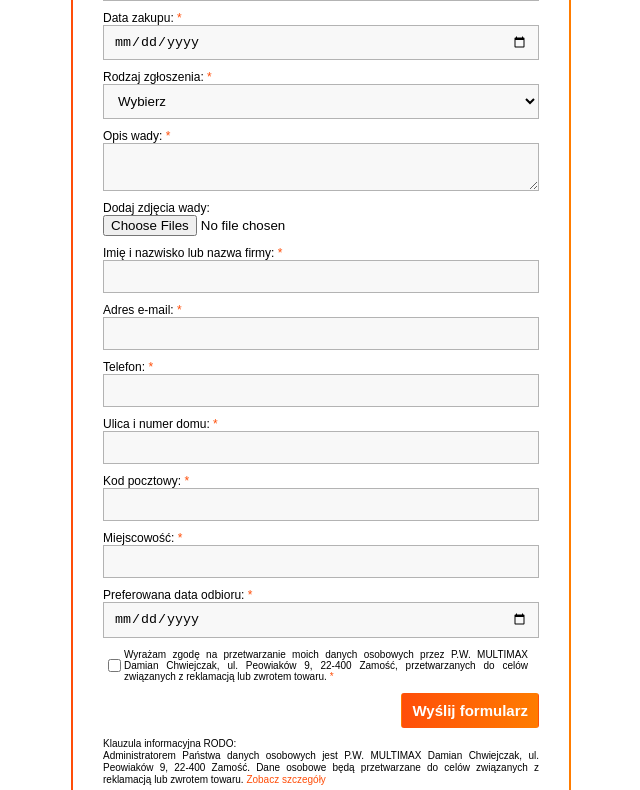
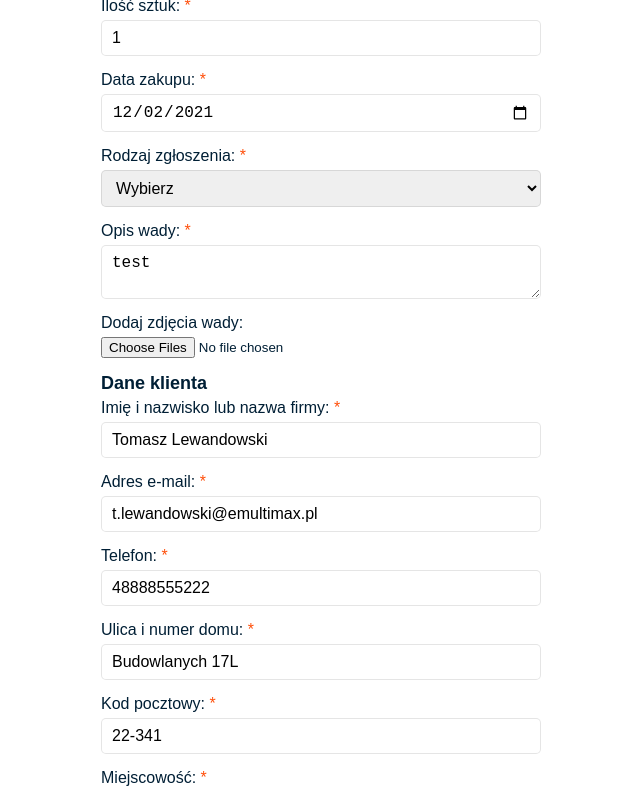
Before and after one commit to tomek2x1/formularz-reklamacji-online, a React (Create React App) app: page / in a window 1280 px wide. Shown: the part 280-1070 px from the top of the page, without its empty margins (319-959 px from the left). Built offline with nearby package versions, Linux system fonts and the light colour scheme.

Commit message:
stylowanie, tworzenie obiektu do fresha

```diff
--- a/src/App.css
+++ b/src/App.css
@@ -4,136 +4,120 @@
 
 body {
   background-color: #f7f7f7;
-  font-family: "Poppins", sans-serif;
+  font-family: 'IBM Plex Sans', sans-serif;
+  color: rgb(0, 31, 53);
 }
 
-.return {
+#formularz-reklamacji .return {
   background-color: #fff;
-  font-size: 12px;
+  font-size: 16px;
 }
 
-.return-form {
+#formularz-reklamacji .return-form {
   max-width: 500px;
   margin: 0 auto;
   border-radius: 5px;
   padding: 20px 30px;
-  border-style: solid;
-  border-width: 2px;
-  border-image: linear-gradient(90deg, #ff4e09 0%, #ff7c00 100%) 1;
 }
 
-.return-form__title {
+#formularz-reklamacji .return-form__subtitle {
   margin: 0px;
-  margin-bottom: 10px;
+  margin-bottom: 5px;
+  font-size: 18px;
+  font-weight: bold;
+  font-family: 'Lexend', sans-serif;
 }
 
-.return-form__subtitle {
-  font-size: 15px;
-  margin-top: 25px;
-  margin-bottom: 10px;
-  font-weight: 600;
+
+#formularz-reklamacji .return-form__label {
+  display: block;
+  margin-bottom: 15px;
 }
 
-.return-form__label {
-  display: block;
-  margin-bottom: 10px;
+#formularz-reklamacji .return-form__name {
+  font-size: 16px;
+  margin-bottom: 5px;
 }
 
-.return-form__name {
-  font-size: 12px;
-}
-
-.return-form__star {
+#formularz-reklamacji .return-form__star {
   color: #ff4e09;
 }
 
-.return-form__field {
+#formularz-reklamacji .return-form__field {
   display: block;
   width: 100%;
   border: none;
-  background: #f8f8f8;
-  border: 1px solid #b3b3b3;
+  border: 1px solid rgba(0, 0, 0, 0.102);
   padding: 8px 10px;
   outline: none;
+  border-radius:5px;
+  font-size: 16px;;
 }
 
-.return-form__field:focus {
+#formularz-reklamacji .return-form__field:focus {
+  border-color: #001f35;
+}
+
+#formularz-reklamacji .return-form__require .return-form__field {
   border-color: #ff4e09;
 }
 
-.return-form__require .return-form__field {
+#formularz-reklamacji .return-form__extra-field {
+  display: none;
+}
+
+#formularz-reklamacji .return-form__extra-field--show {
+  display: block;
+}
+
+#formularz-reklamacji .return-form__radio-wrapper {
   border-color: #ff4e09;
 }
 
-.return-form__field.return-form__require {
-  border-color: #ff4e09;
-}
-
-.return-form__extra-field {
+#formularz-reklamacji .return-form__box {
   display: none;
 }
 
-.return-form__extra-field--show {
+#formularz-reklamacji .return-form__box--show {
   display: block;
 }
 
-.return-form__radio-wrapper {
-  border-color: #ff4e09;
-}
-
-/* Chrome, Safari, Edge, Opera */
-input::-webkit-outer-spin-button,
-input::-webkit-inner-spin-button {
-  -webkit-appearance: none;
-  margin: 0;
-}
-
-/* Firefox */
-input[type="number"] {
-  -moz-appearance: textfield;
-}
-
-.return-form__box {
-  display: none;
-}
-
-.return-form__box--show {
-  display: block;
-}
-
-.return-form__require-info {
+#formularz-reklamacji .return-form__require-info {
   color: #ff4e09;
   margin: 0;
+  margin-top:2px;
   font-size: 10px;
 }
 
-.return-form__product-box {
-  margin-top: 20px;
-  background: #efefef;
+#formularz-reklamacji .return-form__product-box {
+  margin-top: 10px;
+  background: #eaeced;
   padding: 10px 5px;
+  border-radius:5px;
 }
 
-.return-form__tooltip {
+#formularz-reklamacji .return-form__tooltip {
   position: relative;
   display: block;
 }
 
-.return-form__tooltip .return-form__tooltiptext {
+#formularz-reklamacji .return-form__tooltip .return-form__tooltiptext {
   visibility: hidden;
   max-width: 100%;
   background-color: #f8f8f8;
   text-align: center;
   position: absolute;
   z-index: 1;
-  top: -100%;
+  top: -70%;
   font-size: 12px;
   text-align: left;
   font-weight: 600;
   padding: 10px;
-  border: 1px solid #ff4e09;
+  border: 1px solid #001f35;
+  border-radius: 5px;
 }
 
-.return-form__tooltip .return-form__tooltiptext::after {
+#formularz-reklamacji .return-form__tooltip .return-form__tooltiptext::after {
   content: "";
   position: absolute;
   top: 100%;
@@ -141,109 +125,114 @@ input[type="number"] {
   margin-left: -5px;
   border-width: 5px;
   border-style: solid;
-  border-color: #ff4e09 transparent transparent transparent;
+  border-color: #001f35 transparent transparent transparent;
 }
 
-.return-form__tooltip:hover .return-form__tooltiptext {
+#formularz-reklamacji .return-form__tooltip:hover .return-form__tooltiptext {
   visibility: visible;
 }
 
-.return-form__agreement-wrapper {
+#formularz-reklamacji .return-form__agreement-wrapper {
   margin-top: 10px;
 }
 
-.return-form__agreement {
+#formularz-reklamacji .return-form__agreement {
   display: flex;
   font-size: 10px;
   cursor: pointer;
   border: 1px solid transparent;
   padding-right: 10px;
-  margin-bottom: 0px;
 }
 
-.return-form__require.return-form__agreement {
+#formularz-reklamacji .return-form__require.return-form__agreement {
   border-color: #ff4e09;
   margin-bottom: 0px;
 }
 
-.return-form__agreement-text {
+#formularz-reklamacji .return-form__agreement-text {
   text-align: justify;
 }
 
-.return-form__btn-wrapper {
+#formularz-reklamacji .return-form__btn-wrapper {
   display: flex;
   justify-content: flex-end;
 }
 
-.return-form__btn {
-  background: #ff4e09;
-  background: linear-gradient(90deg, #ff4e09 0%, #ff7c00 100%);
-  border: 1px solid transparent;
-  color: #ffffff;
+#formularz-reklamacji .return-form__info-warning {
+  color: #f0a04e;
+  text-align: justify;
+  font-size: 13px;
+}
+
+#formularz-reklamacji .return-form__btn {
+  background: transparent;
+  border: 1px solid #f37043;
+  color: #f37043;
   padding: 8px 10px;
   font-size: 15px;
-  font-weight: bold;
   cursor: pointer;
   border-radius: 3px;
   margin-top: 10px;
   margin-bottom: 10px;
+  transition: .2s ease-in;
 }
 
-.return-form__btn:hover {
-  background: #ff9300;
-  background: linear-gradient(90deg, #ff9300 0%, #ff9300 100%);
-  border-color: #ff9300;
+#formularz-reklamacji .return-form__btn:hover {
+  background: #f37043;
+  color: #fff;
 }
 
-.return-form__btn--small {
+#formularz-reklamacji .return-form__btn--small {
   padding: 7px 9px;
   font-size: 12px;
   border: none;
+  color:#fff;
 }
 
-.return-form__btn--add {
+#formularz-reklamacji .return-form__btn--add {
   background: #4bb94b;
   margin-right: 10px;
 }
 
-.return-form__btn--add:hover {
+#formularz-reklamacji .return-form__btn--add:hover {
   background: #338333;
 }
 
-.return-form__btn--remove {
+#formularz-reklamacji .return-form__btn--remove {
   background: #ff4e4e;
 }
 
-.return-form__btn--remove:hover {
+#formularz-reklamacji .return-form__btn--remove:hover {
   background: #ff0000;
 }
 
-.return-form__btn--remove:disabled {
+#formularz-reklamacji .return-form__btn--remove:disabled {
   background: #efefef;
 }
 
-.return-form__buttons-wrapper {
+#formularz-reklamacji .return-form__buttons-wrapper {
   border: 1px solid transparent;
 }
 
-.return-form__buttons-wrapper-warning {
+#formularz-reklamacji .return-form__buttons-wrapper-warning {
   border-color: #ff4e09;
 }
 
-.return-form__footer {
+#formularz-reklamacji .return-form__footer {
+  margin-top: 10px;
   text-align: justify;
   font-size: 10px;
   line-height: 12px;
 }
 
-.return-form__footer-rodo {
+#formularz-reklamacji .return-form__footer-rodo {
   text-decoration: none;
   color: #ff4e09;
 }
 
 /* Spinner   */
 
-.return-spinner {
+#formularz-reklamacji .return-spinner {
   height: 800px;
   min-height: 100%;
   background-color: #fff;
@@ -252,14 +241,14 @@ input[type="number"] {
   align-items: center;
 }
 
-.return-spinner__wrapper {
+#formularz-reklamacji .return-spinner__wrapper {
   margin: 0px auto;
   width: 40px;
   height: 40px;
   position: relative;
 }
 
-.return-spinner__wrapper .return-spinner-circle {
+#formularz-reklamacji .return-spinner__wrapper .return-spinner-circle {
   width: 100%;
   height: 100%;
   position: absolute;
@@ -267,7 +256,7 @@ input[type="number"] {
   top: 0;
 }
 
-.return-spinner__wrapper .return-spinner-circle:before {
+#formularz-reklamacji .return-spinner__wrapper .return-spinner-circle:before {
   content: "";
   display: block;
   margin: 0 auto;
@@ -279,102 +268,80 @@ input[type="number"] {
     both;
   animation: return-spinner-circleFadeDelay 1.2s infinite ease-in-out both;
 }
-.return-spinner__wrapper .return-spinner-circle2 {
-  -webkit-transform: rotate(30deg);
-  -ms-transform: rotate(30deg);
+#formularz-reklamacji .return-spinner__wrapper .return-spinner-circle2 {
   transform: rotate(30deg);
 }
-.return-spinner__wrapper .return-spinner-circle3 {
-  -webkit-transform: rotate(60deg);
-  -ms-transform: rotate(60deg);
+#formularz-reklamacji .return-spinner__wrapper .return-spinner-circle3 {
   transform: rotate(60deg);
 }
-.return-spinner__wrapper .return-spinner-circle4 {
-  -webkit-transform: rotate(90deg);
-  -ms-transform: rotate(90deg);
+#formularz-reklamacji .return-spinner__wrapper .return-spinner-circle4 {
   transform: rotate(90deg);
 }
-.return-spinner__wrapper .return-spinner-circle5 {
-  -webkit-transform: rotate(120deg);
-  -ms-transform: rotate(120deg);
+#formularz-reklamacji .return-spinner__wrapper .return-spinner-circle5 {
   transform: rotate(120deg);
 }
-.return-spinner__wrapper .return-spinner-circle6 {
-  -webkit-transform: rotate(150deg);
-  -ms-transform: rotate(150deg);
+#formularz-reklamacji .return-spinner__wrapper .return-spinner-circle6 {
   transform: rotate(150deg);
 }
-.return-spinner__wrapper .return-spinner-circle7 {
-  -webkit-transform: rotate(180deg);
-  -ms-transform: rotate(180deg);
+#formularz-reklamacji .return-spinner__wrapper .return-spinner-circle7 {
   transform: rotate(180deg);
 }
-.return-spinner__wrapper .return-spinner-circle8 {
-  -webkit-transform: rotate(210deg);
-  -ms-transform: rotate(210deg);
+#formularz-reklamacji .return-spinner__wrapper .return-spinner-circle8 {
   transform: rotate(210deg);
 }
-.return-spinner__wrapper .return-spinner-circle9 {
-  -webkit-transform: rotate(240deg);
-  -ms-transform: rotate(240deg);
+#formularz-reklamacji .return-spinner__wrapper .return-spinner-circle9 {
   transform: rotate(240deg);
 }
-.return-spinner__wrapper .return-spinner-circle10 {
-  -webkit-transform: rotate(270deg);
-  -ms-transform: rotate(270deg);
+#formularz-reklamacji .return-spinner__wrapper .return-spinner-circle10 {
   transform: rotate(270deg);
 }
-.return-spinner__wrapper .return-spinner-circle11 {
-  -webkit-transform: rotate(300deg);
-  -ms-transform: rotate(300deg);
+#formularz-reklamacji .return-spinner__wrapper .return-spinner-circle11 {
   transform: rotate(300deg);
 }
-.return-spinner__wrapper .return-spinner-circle12 {
-  -webkit-transform: rotate(330deg);
-  -ms-transform: rotate(330deg);
+#formularz-reklamacji .return-spinner__wrapper .return-spinner-circle12 {
   transform: rotate(330deg);
 }
-.return-spinner__wrapper .return-spinner-circle2:before {
+#formularz-reklamacji .return-spinner__wrapper .return-spinner-circle2:before {
   -webkit-animation-delay: -1.1s;
   animation-delay: -1.1s;
 }
-.return-spinner__wrapper .return-spinner-circle3:before {
+#formularz-reklamacji .return-spinner__wrapper .return-spinner-circle3:before {
   -webkit-animation-delay: -1s;
   animation-delay: -1s;
 }
-.return-spinner__wrapper .return-spinner-circle4:before {
+#formularz-reklamacji .return-spinner__wrapper .return-spinner-circle4:before {
   -webkit-animation-delay: -0.9s;
   animation-delay: -0.9s;
 }
-.return-spinner__wrapper .return-spinner-circle5:before {
+#formularz-reklamacji .return-spinner__wrapper .return-spinner-circle5:before {
   -webkit-animation-delay: -0.8s;
   animation-delay: -0.8s;
 }
-.return-spinner__wrapper .return-spinner-circle6:before {
+#formularz-reklamacji .return-spinner__wrapper .return-spinner-circle6:before {
   -webkit-animation-delay: -0.7s;
   animation-delay: -0.7s;
 }
-.return-spinner__wrapper .return-spinner-circle7:before {
+#formularz-reklamacji .return-spinner__wrapper .return-spinner-circle7:before {
   -webkit-animation-delay: -0.6s;
   animation-delay: -0.6s;
 }
-.return-spinner__wrapper .return-spinner-circle8:before {
+#formularz-reklamacji .return-spinner__wrapper .return-spinner-circle8:before {
   -webkit-animation-delay: -0.5s;
   animation-delay: -0.5s;
 }
-.return-spinner__wrapper .return-spinner-circle9:before {
+#formularz-reklamacji .return-spinner__wrapper .return-spinner-circle9:before {
   -webkit-animation-delay: -0.4s;
   animation-delay: -0.4s;
 }
-.return-spinner__wrapper .return-spinner-circle10:before {
+#formularz-reklamacji .return-spinner__wrapper .return-spinner-circle10:before {
   -webkit-animation-delay: -0.3s;
   animation-delay: -0.3s;
 }
-.return-spinner__wrapper .return-spinner-circle11:before {
+#formularz-reklamacji .return-spinner__wrapper .return-spinner-circle11:before {
   -webkit-animation-delay: -0.2s;
   animation-delay: -0.2s;
 }
-.return-spinner__wrapper .return-spinner-circle12:before {
+#formularz-reklamacji .return-spinner__wrapper .return-spinner-circle12:before {
   -webkit-animation-delay: -0.1s;
   animation-delay: -0.1s;
 }
@@ -402,39 +369,61 @@ input[type="number"] {
 }
 
 /* Wiadomość dla klienta po wysłaniu formularza  */
-.return-message {
+#formularz-reklamacji .return-message {
   padding: 30px 20px;
 }
 
-.return-message__container {
+#formularz-reklamacji .return-message__container {
   text-align: center;
 }
 
-.return-message__success {
+#formularz-reklamacji .return-message__success {
   color: green;
   font-size: 18px;
 }
 
-.return-message__id {
+#formularz-reklamacji .return-message__id {
   font-size: 25px;
   color: #ff4e09;
 }
 
-.return-message__id strong {
+#formularz-reklamacji .return-message__id strong {
   font-weight: 800;
 }
 
-.return-message__remember {
+#formularz-reklamacji .return-message__remember {
   margin-top: 30px;
   font-weight: 800;
   font-size: 12px;
 }
 
-.return-message__error {
+#formularz-reklamacji .return-message__error {
   color: #ff4e09;
   font-size: 25px;
 }
 
-.return-message__hide {
+#formularz-reklamacji .return-message__hide {
   display: none;
 }
+
+
+/* input type="number" hide arrow  */
+/* Chrome, Safari, Edge, Opera */
+#formularz-reklamacji input::-webkit-outer-spin-button,
+#formularz-reklamacji input::-webkit-inner-spin-button {
+  -webkit-appearance: none;
+  margin: 0;
+}
+
+/* Firefox */
+#formularz-reklamacji input[type=number] {
+  -moz-appearance: textfield;
+}
+
+/* Change the white to any color */
+#formularz-reklamacji input:-webkit-autofill,
+#formularz-reklamacji input:-webkit-autofill:hover,
+#formularz-reklamacji input:-webkit-autofill:focus,
+#formularz-reklamacji input:-webkit-autofill:active{
+    -webkit-box-shadow: 0 0 0 30px white inset !important;
+}
--- a/src/App.js
+++ b/src/App.js
@@ -12,30 +12,56 @@ import Agreement from "./Components/Agreement";
 import FormFooter from "./Components/FormFooter";
 
 const App = () => {
+  // const [state, setState] = useState({
+  //   docNumber: "",
+  //   producer: "",
+  //   typeProduct: "",
+  //   quantity: 1,
+  //   typeOfReturn: "",
+  //   buyDate: "",
+  //   howFinish: "",
+  //   isProtocol: "",
+  //   requiresDisassembly: "",
+  //   description: "",
+  //   files: [],
+  //   name: "",
+  //   email: "",
+  //   phone: "",
+  //   street: "",
+  //   zipCode: "",
+  //   city: "",
+  //   deviceSamePlace: "",
+  //   street2: "",
+  //   zipCode2: "",
+  //   city2: "",
+  //   getBack: "",
+  //   agreement: "",
+  // });
+
   const [state, setState] = useState({
-    docNumber: "",
-    producer: "",
-    typeProduct: "",
+    docNumber: "zam/2/2021",
+    producer: "Blaupunkt",
+    typeProduct: "eeeeee",
     quantity: 1,
-    typeOfReturn: "",
-    buyDate: "",
-    howFinish: "",
+    typeOfReturn: "typeOfReturn",
+    buyDate: "2021-12-02",
+    howFinish: "Naprawa towaru",
     isProtocol: "",
-    requiresDisassembly: "",
-    description: "",
+    requiresDisassembly: "Tak",
+    description: "test",
     files: [],
-    name: "",
-    email: "",
-    phone: "",
-    street: "",
-    zipCode: "",
-    city: "",
-    deviceSamePlace: "",
+    name: "Tomasz Lewandowski",
+    email: "t.lewandowski@emultimax.pl",
+    phone: "48888555222",
+    street: "Budowlanych 17L",
+    zipCode: "22-341",
+    city: "Zamość",
+    deviceSamePlace: "Tak",
     street2: "",
     zipCode2: "",
     city2: "",
-    getBack: "",
-    agreement: "",
+    getBack: "2021-12-31",
+    agreement: true,
   });
 
   const [todayDate, setTodayDate] = useState(false);
@@ -282,7 +308,7 @@ const App = () => {
     setShowForm(false);
     setShowSpinner(true);
 
-    const url = "https://newaccount1632792215290.freshdesk.com/api/v2/tickets";
+    const url = `${process.env.REACT_APP_URL}`;
     const body = {
       subject: "Reklamacja (online)",
       description: `
@@ -354,13 +380,37 @@ const App = () => {
       phone: obj.phone,
       priority: 1,
       status: 2,
+      group_id: 12000006487,
+      type: "Chcę złożyć reklamację",
+      custom_fields: {
+        cf_imie_i_nazwisko_lub_nazwa_firmy: obj.name,
+        cf_numer_zamowienia_lub_faktury: obj.docNumber,
+        cf_adres_email243803: obj.email,
+        cf_tel_kontaktowy186449:obj.phone,
+        cf_producent935387:obj.producer,
+        cf_ilosc_sztuk773919: obj.quantity,
+        cf_nazwa_produktu381809: obj.typeProduct,
+        cf_opis_wady668036:obj.description,
+        cf_ulica622429: obj.street,
+        cf_kod_pocztowy656613: obj.zipCode,
+        cf_miejscowosc:obj.city,
+        cf_preferowana_data_odbioru722409: obj.getBack,
+        cf_data_zakupu483963:obj.buyDate,
+        cf_czy_sporzadzono_protokol_szkody: obj.isProtocol === "Tak" ? true : false,
+        cf_czy_produkt_wymaga_demontazu: obj.requiresDisassembly === "Tak" ? true : false,
+        cf_ulica_montazu_urzadzenia: obj.street2,
+        cf_kod_pocztowy_montazu_urzadzenia: obj.zipCode2,
+        cf_miejscowosc_montazu_urzadzenia:obj.city2,
+        cf_rodzaj_zgoszenia66882:obj.typeOfReturn,
+        cf_oczekiwany_sposb_zakonczenia_zgoszenia: obj.howFinish,
+      }
     };
 
     fetch(url, {
       method: "POST",
       headers: {
-        Authorization: "VHE3djNOUEFwUWFSNXhscG80Zg==",
-        "Content-Type": "application/json",
+        Authorization: `${process.env.REACT_APP_API_KEY}`,
+        "Content-Type": "application/json; charset=utf-8",
       },
       body: JSON.stringify(body),
     })
@@ -386,7 +436,7 @@ const App = () => {
     <div className="return">
       {showForm ? (
         <div id="return-form" className="return-form">
-          <h2 className="return-form__title">Formularz reklamacji (online)</h2>
+          <h2 className="return-form__subtitle"> Informacje o produkcie</h2>
           <Input
             value={state.docNumber}
             name={"docNumber"}
@@ -497,6 +547,7 @@ const App = () => {
             handleInput={handleInput}
             validation={badValidate.files}
           />
+          <h2 className="return-form__subtitle">Dane klienta</h2>
           <Input
             value={state.name}
             name={"name"}
```
Also changed, not shown: 1 other file (tests, documents, lock files or other folders).
